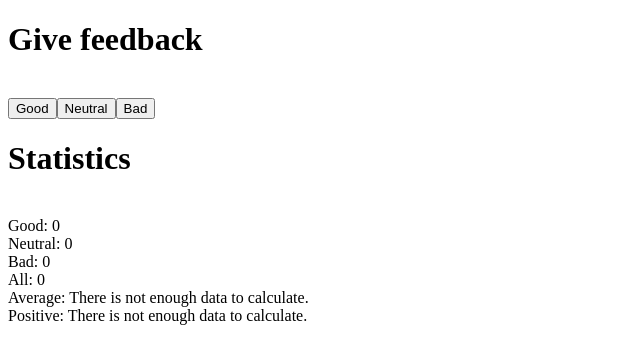
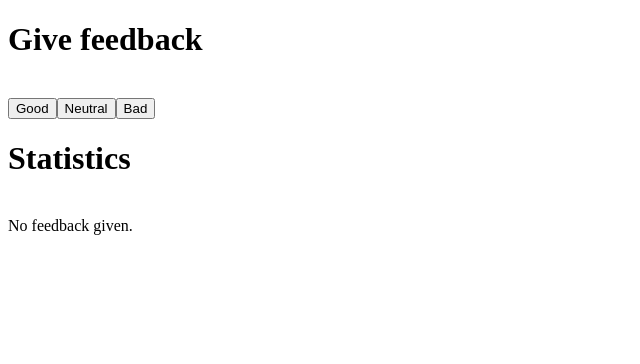
Before and after one commit to 4RM4C4/FullstackOpen, a React (Vite) app in the folder part1/: page / in a window 1280 px wide. Shown: the top 364 px of the page, without its empty margins (0-640 px from the left). Built offline with nearby package versions, Linux system fonts and the light colour scheme.

Commit message:
Commit Part1 exercise 1.9
Part1 exercise 1.9

```diff
--- a/part1/src/App.jsx
+++ b/part1/src/App.jsx
@@ -1,7 +1,16 @@
 import { useState } from 'react'
 const Title = ({text}) => <h1>{text}</h1>
 
-const Statistics = ({good, neutral, bad}) => (
+const Statistics = ({good, neutral, bad}) => {
+  if((good+neutral+bad)==0){
+    return (
+      <>
+      <Title text='Statistics'/><br/>
+      <div>No feedback given.</div>
+      </>
+    )
+  }
+  return (
   <>
       <Title text='Statistics'/><br/>
       <Show item={good} text='Good: '/>
@@ -12,6 +21,7 @@ const Statistics = ({good, neutral, bad}) => (
       <Pos item1={good} item2={neutral} item3={bad} text='Positive:'/>
   </>
       )
+}
 
 const Button = ({ handleClick, text }) => <button onClick={handleClick}>{text}</button>
 
@@ -19,19 +29,10 @@ const Show =  ({item, text}) => <div>{text} {item}</div>
 
 const Sum =  ({item1, item2, item3,  text}) => <div>{text} {item1+item2+item3}</div>
 
-const Avg =  ({item1, item2, item3,  text}) => {
-  if((item1+item2+item3)==0) {
-    return <div>{text} There is not enough data to calculate.</div>
-  }
-  return <div>{text} {(item1+(item3*-1))/(item1+item2+item3)}</div>
-}
+const Avg =  ({item1, item2, item3,  text}) => <div>{text} {(item1+(item3*-1))/(item1+item2+item3)}</div>
 
-const Pos = ({item1, item2, item3,  text}) => {
-  if((item1+item2+item3)==0) {
-    return <div>{text} There is not enough data to calculate.</div>
-  }
-return <div>{text} {(item1*100)/(item1+item2+item3)}%</div>
-}
+const Pos = ({item1, item2, item3,  text}) => <div>{text} {(item1*100)/(item1+item2+item3)}%</div>
+
 
 const App = () => {
   const [good, setGood] = useState(0)
```
